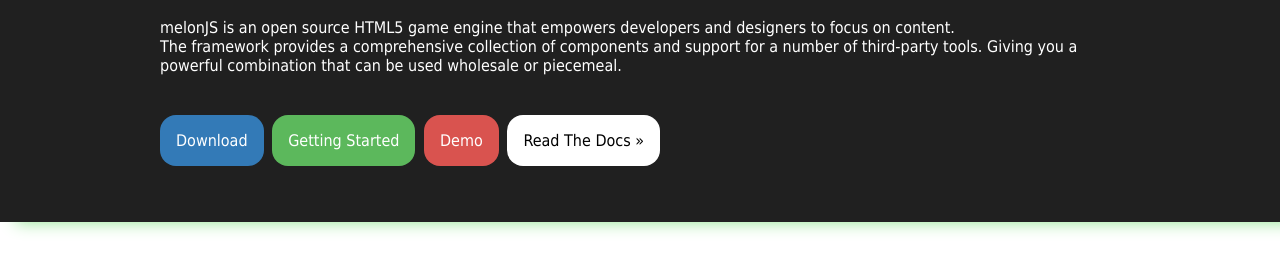
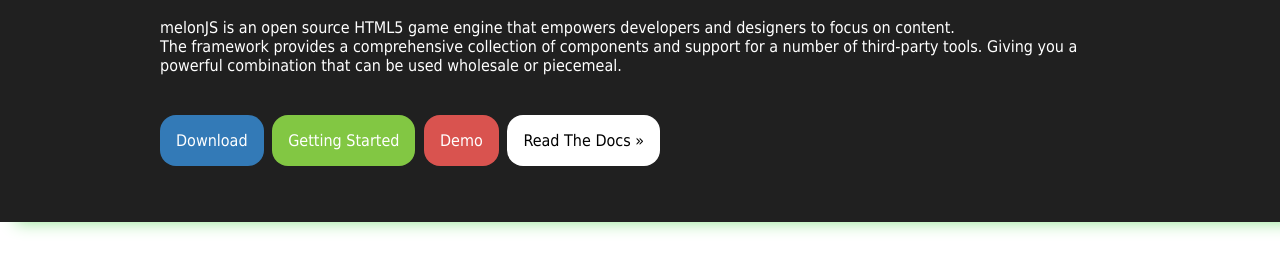
Before and after one commit to melonjs/melonjs.org, an Astro site: page / in a window 1280 px wide. Shown: the part 489-748 px from the top of the page. Built offline with nearby package versions, Linux system fonts and the light colour scheme; Astro itself is replaced by a stand-in of ours; some icons are missing; a web font is replaced by a local one.

Commit message:
make sure the greens match

```diff
--- a/src/styles/variables.scss
+++ b/src/styles/variables.scss
@@ -2,7 +2,7 @@
 $desktop-width: 1080px;
 // Color Palette
 $dark-green: #6ba832;
-$green: #5cb85c;
+$green: #82c743;
 $light-green: #8de48d;
 $jean: #77a4a9;
 $ocean: #337ab7;
```
Also changed, not shown: docs/index.html (+1 -1 lines), 2 other files.
